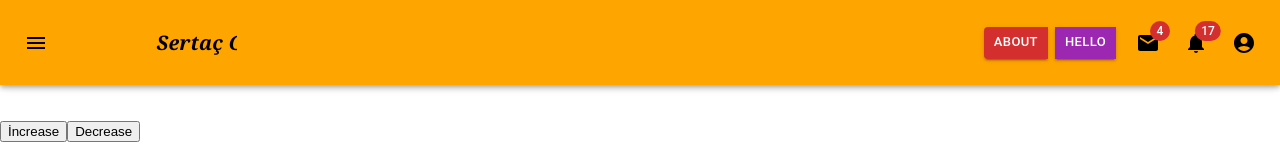
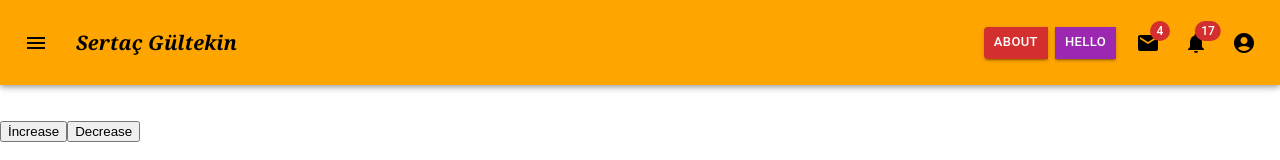
Before and after one commit to sertacgltkn/my-website, a React (Create React App) app: page / in a window 1280 px wide. Shown: the top 160 px of the page. Built offline with nearby package versions, Linux system fonts and the light colour scheme; the HTML template or start-up script is replaced by a standard one; what react-swipeable-views-utils would draw is missing.

Commit message:
infinite slidein effect

```diff
--- a/src/index.css
+++ b/src/index.css
@@ -23,9 +23,10 @@ code {
 
 }
 h4 {
-  animation-duration: 3s;
-  animation-name: slidein;
-
+  animation-duration: 2s;
+  animation-name: slidein;                 /* keyframes ile slidein bağlantısı */
+  animation-delay: 0.1s;               /*  delay */
+  animation-iteration-count: infinite; /* tekrarlama */
 
 }
 
```
